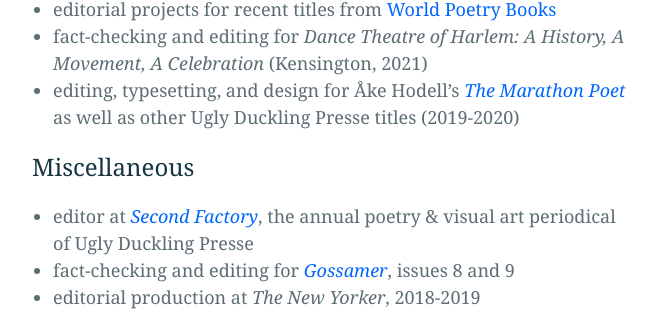
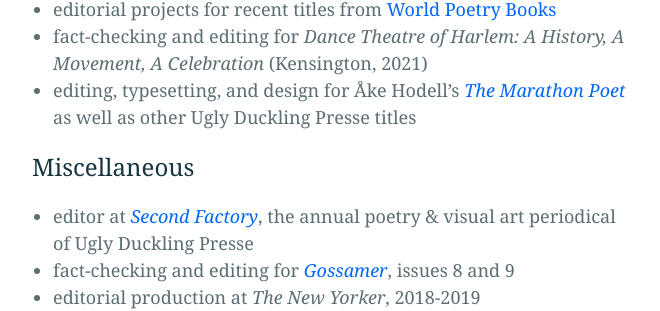
Before and after one commit to bliss-st/ss-website, a Jekyll site: the page built from factchecking.md, in a window 1280 px wide. Shown: the part 1432-1743 px from the top of the page, without its empty margins (308-968 px from the left). Built offline with Jekyll 4.4.1, drawn with Linux system fonts in a browser that asks for light colours.

Commit message:
Update factchecking.md

```diff
--- a/factchecking.md
+++ b/factchecking.md
@@ -32,7 +32,7 @@
 * fact-checking for forthcoming Jenn Shapland title (Pantheon, 2023)
 * editorial projects for recent titles from <a href="worldpoetrybooks.com">World Poetry Books</a>
 * fact-checking and editing for <em>Dance Theatre of Harlem: A History, A Movement, A Celebration</em> (Kensington, 2021)
-* editing, typesetting, and design for Åke Hodell's <a href="https://uglyducklingpresse.org/publications/the-marathon-poet/"><em>The Marathon Poet</em></a> as well as other Ugly Duckling Presse titles (2019-2020)
+* editing, typesetting, and design for Åke Hodell's <a href="https://uglyducklingpresse.org/publications/the-marathon-poet/"><em>The Marathon Poet</em></a> as well as other Ugly Duckling Presse titles
 <br>
 
 ## Miscellaneous
```
